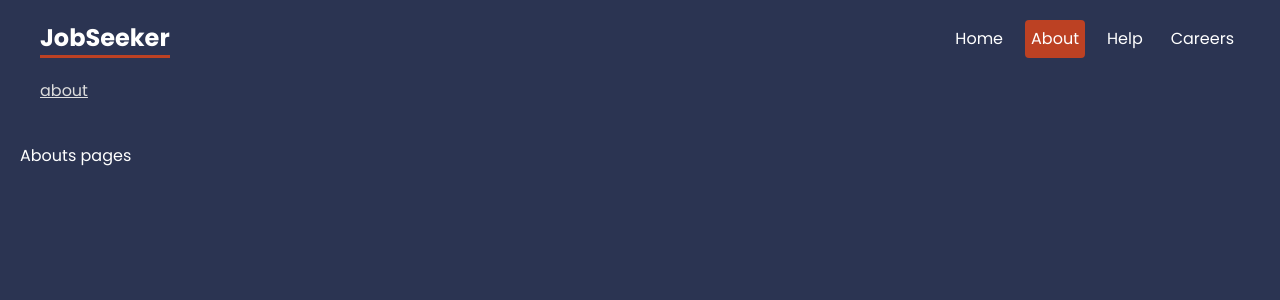
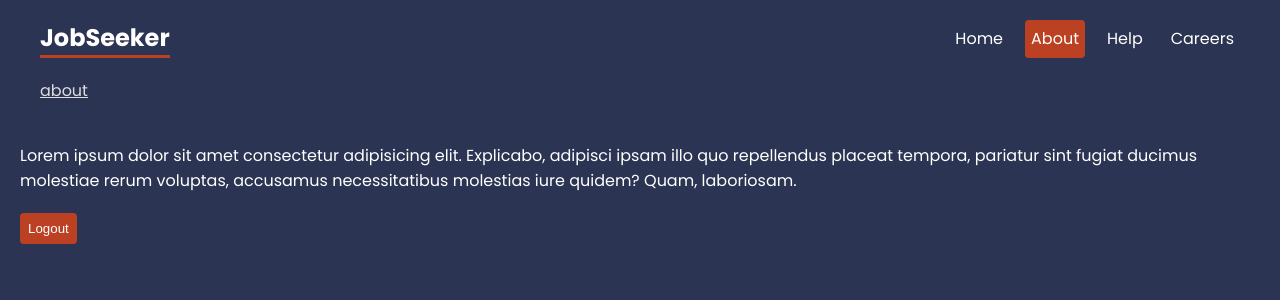
Before and after one commit to Yixin88/job_site, a React (Create React App) app: page /about in a window 1280 px wide. Shown: the top 300 px of the page. Built offline with nearby package versions, Linux system fonts and the light colour scheme.

Commit message:
added react navigate to the about page

```diff
--- a/src/pages/About.js
+++ b/src/pages/About.js
@@ -1,9 +1,24 @@
+import { useState } from "react"
+import { Navigate } from "react-router-dom"
+
+
 export default function About() {
+    const [ user, setUser] = useState('Yixin')
+
+    if (!user) {
+        return <Navigate to='/' replace={true} />
+    }
+
     return (
         <div className="About">
             <p>
-                Abouts pages
+                Lorem ipsum dolor sit amet consectetur adipisicing elit.
+                Explicabo, adipisci ipsam illo quo repellendus placeat tempora,
+                pariatur sint fugiat ducimus molestiae rerum voluptas,
+                accusamus necessitatibus molestias iure quidem? Quam, laboriosam.
             </p>
+
+            <button onClick={() => setUser(null)}>Logout</button>
         </div>
     )
 }
```
